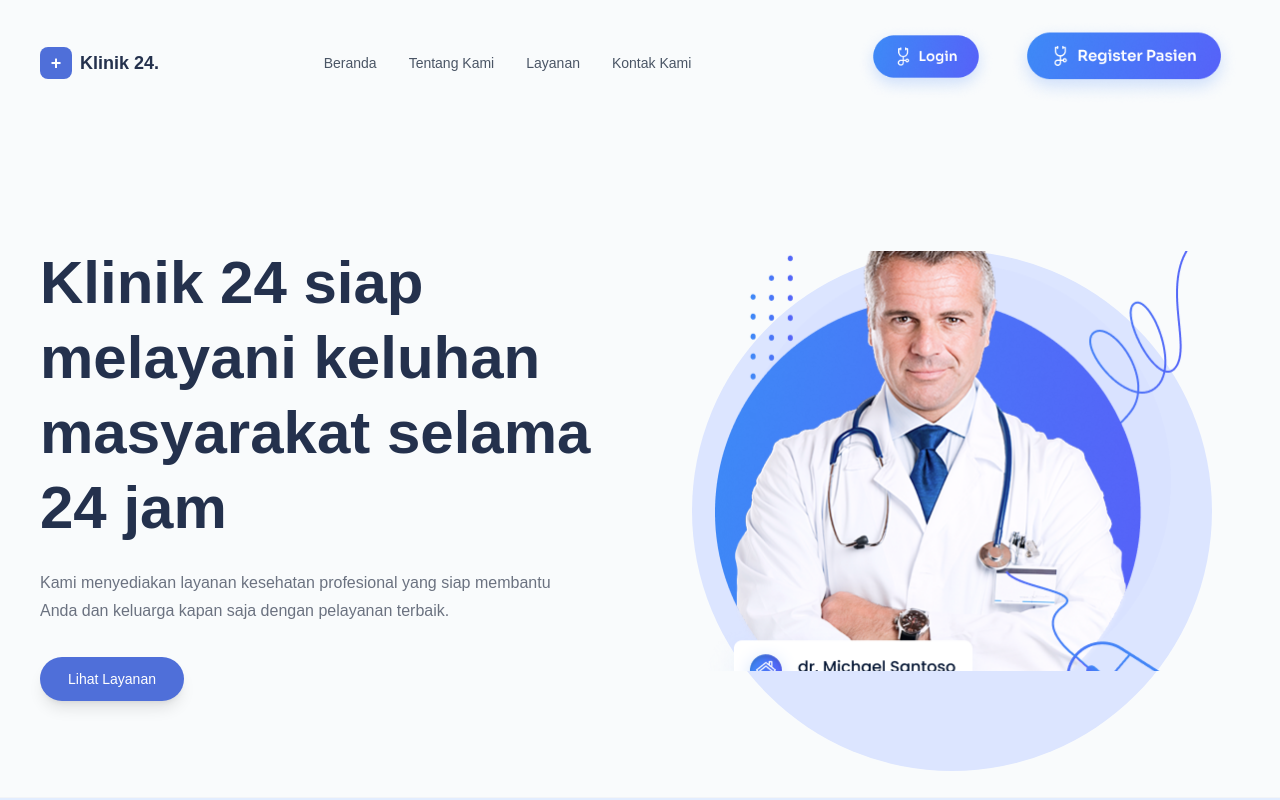
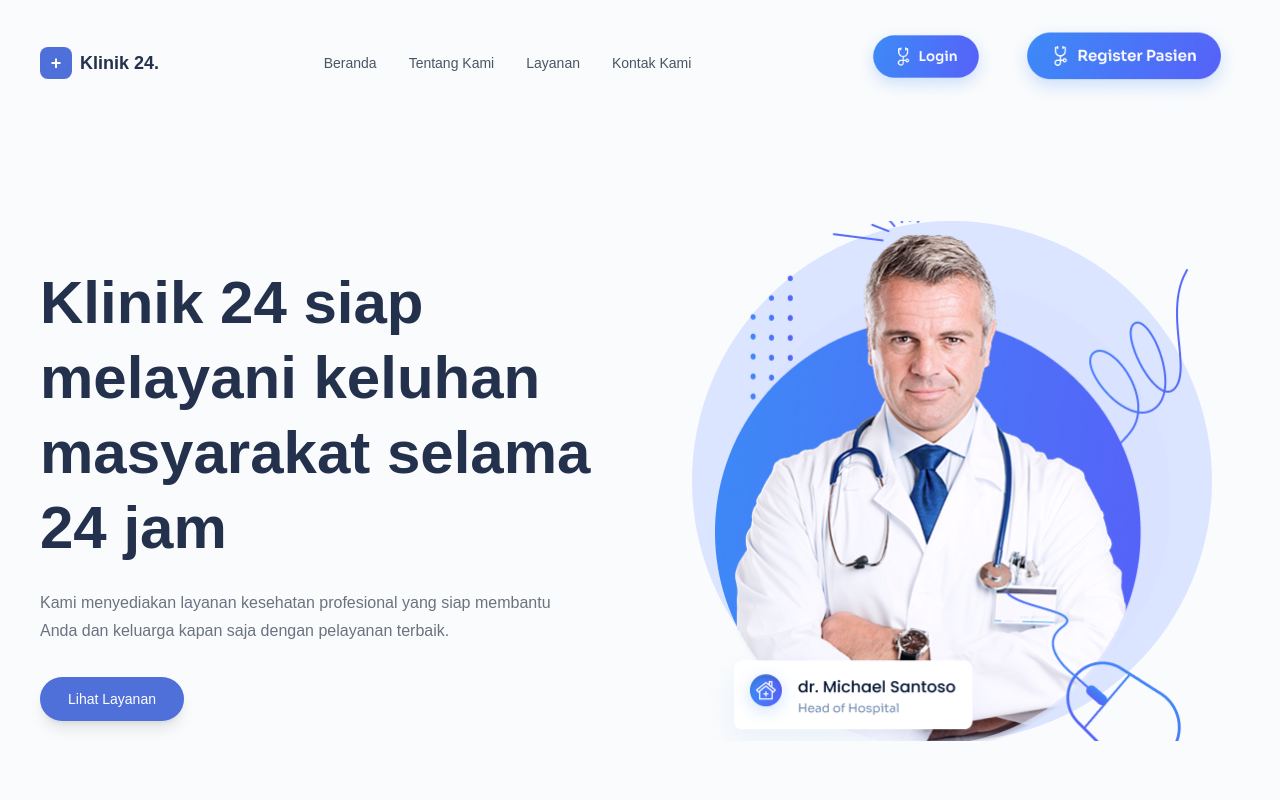
Before and after one commit to ArtiDwivedi002/Clinic-Doctor-Application, a Next.js app: page /landingPage in a window 1280 px wide. Shown: the top 800 px of the page. Built offline with nearby package versions, Linux system fonts and the light colour scheme.

Commit message:
Apply the Authentication

```diff
--- a/src/components/Facility/Facility.tsx
+++ b/src/components/Facility/Facility.tsx
@@ -52,6 +52,7 @@ export default function FacilitySection() {
             src={doctorOperation.src}
             alt="Doctor"
             className="left-[8%] top-[8%]"
+
           />
 
           {/* Floating Image - Right */}
--- a/src/components/Hero/Hero.tsx
+++ b/src/components/Hero/Hero.tsx
@@ -54,13 +54,11 @@ const Hero = () => {
 
         <div className="relative flex justify-center">
 
-          {/* Background Shape */}
 
           <div className="absolute h-105 w-105 rounded-full bg-[#DCE5FF] lg:h-130 lg:w-130" />
 
-          {/* Doctor Image */}
 
-          <div className="relative z-10 h-105 w-full max-w-125 lg:h-130`">
+        <div className="relative z-10 h-105 w-105 lg:h-130 lg:w-125">
 
             <Image
             src= {doctor}
```
